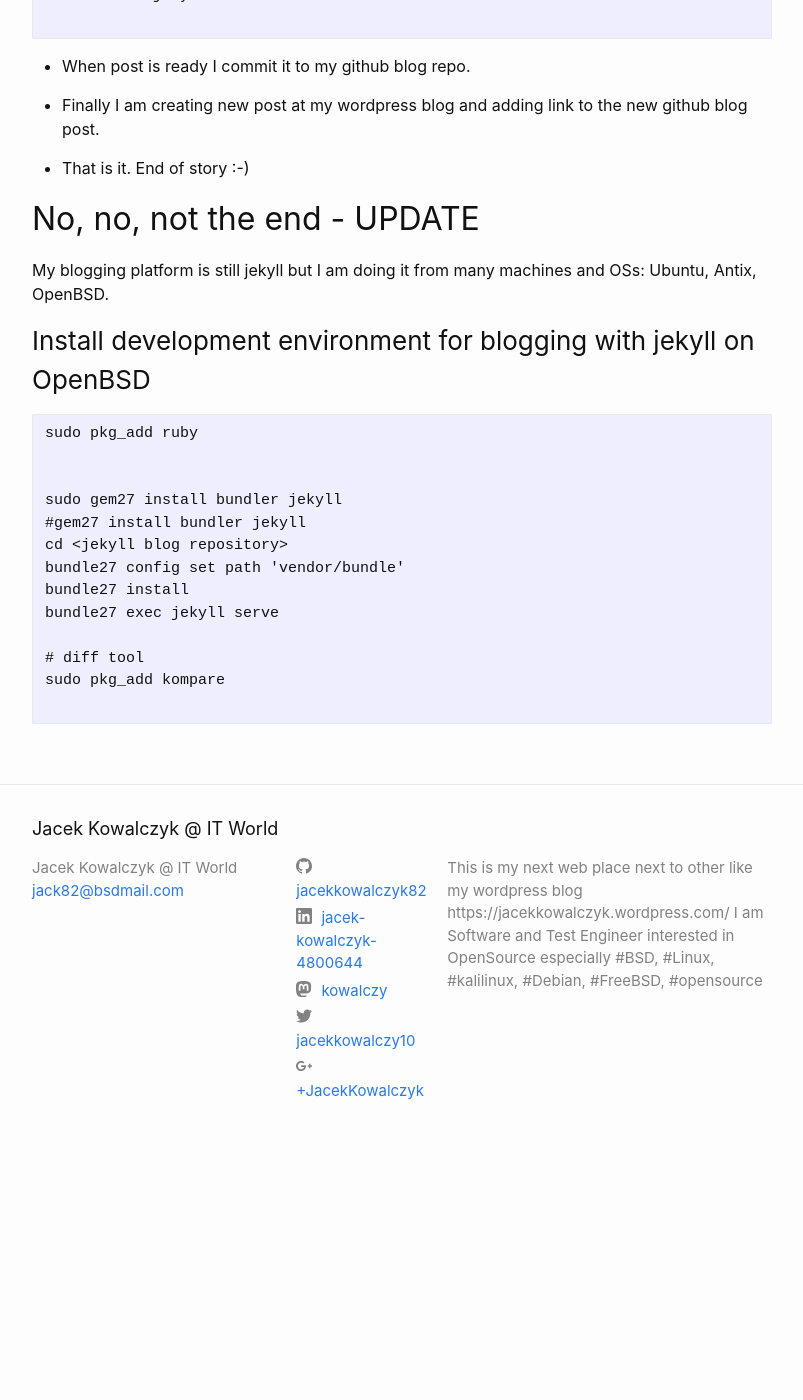
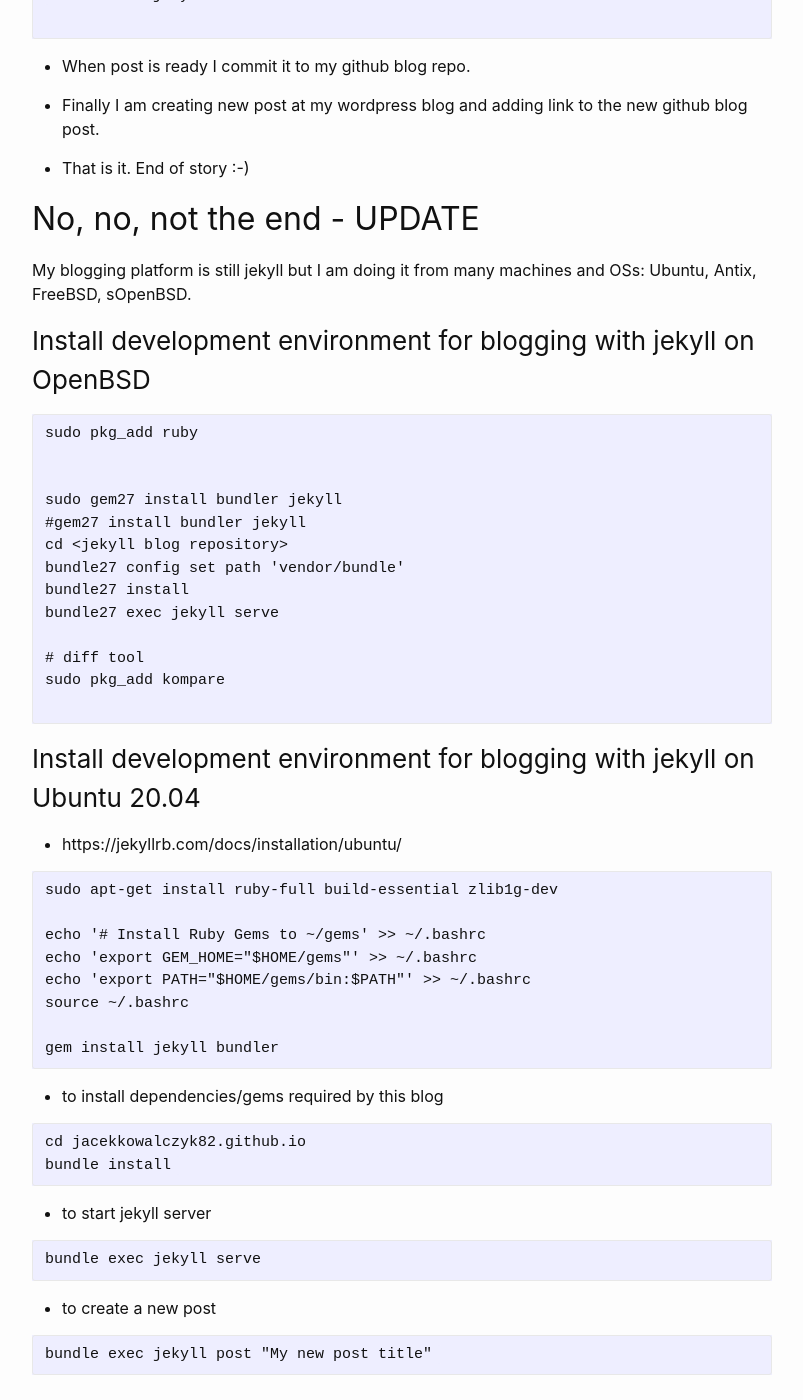
Before and after one commit to jacekkowalczyk82/jacekkowalczyk82.github.io, a Jekyll site: the page built from _posts/2019-06-05-my-blogging-platform-and-workflow.md, in a window 1280 px wide and 1400 px high, scrolled down 1417 px. Shown: the whole window, without its empty margins (238-1041 px from the left). Built offline with Jekyll 4.4.1, drawn with Linux system fonts in a browser that asks for light colours; before the commit the page ends 2579 px from its top, so only the background shows below that.

Commit message:
Updated post for blogging platform

````diff
--- a/_posts/2019-06-05-my-blogging-platform-and-workflow.md
+++ b/_posts/2019-06-05-my-blogging-platform-and-workflow.md
@@ -66,7 +66,7 @@ bundle exec jekyll serve
 
 ## No, no, not the end - UPDATE
 
-My blogging platform is still jekyll but I am doing it from many machines and OSs: Ubuntu, Antix, OpenBSD.
+My blogging platform is still jekyll but I am doing it from many machines and OSs: Ubuntu, Antix, FreeBSD, sOpenBSD.
 
 ### Install development environment for blogging with jekyll on OpenBSD
 
@@ -85,3 +85,38 @@ bundle27 exec jekyll serve
 sudo pkg_add kompare
 
 ```
+
+### Install development environment for blogging with jekyll on Ubuntu 20.04
+
+
+* https://jekyllrb.com/docs/installation/ubuntu/
+
+```
+sudo apt-get install ruby-full build-essential zlib1g-dev
+
+echo '# Install Ruby Gems to ~/gems' >> ~/.bashrc
+echo 'export GEM_HOME="$HOME/gems"' >> ~/.bashrc
+echo 'export PATH="$HOME/gems/bin:$PATH"' >> ~/.bashrc
+source ~/.bashrc
+
+gem install jekyll bundler
+```
+
+* to install dependencies/gems required by this blog
+
+```
+cd jacekkowalczyk82.github.io
+bundle install
+```
+
+* to start jekyll server
+
+```
+bundle exec jekyll serve
+```
+
+* to create a new post
+
+```
+bundle exec jekyll post "My new post title"
+```
````
